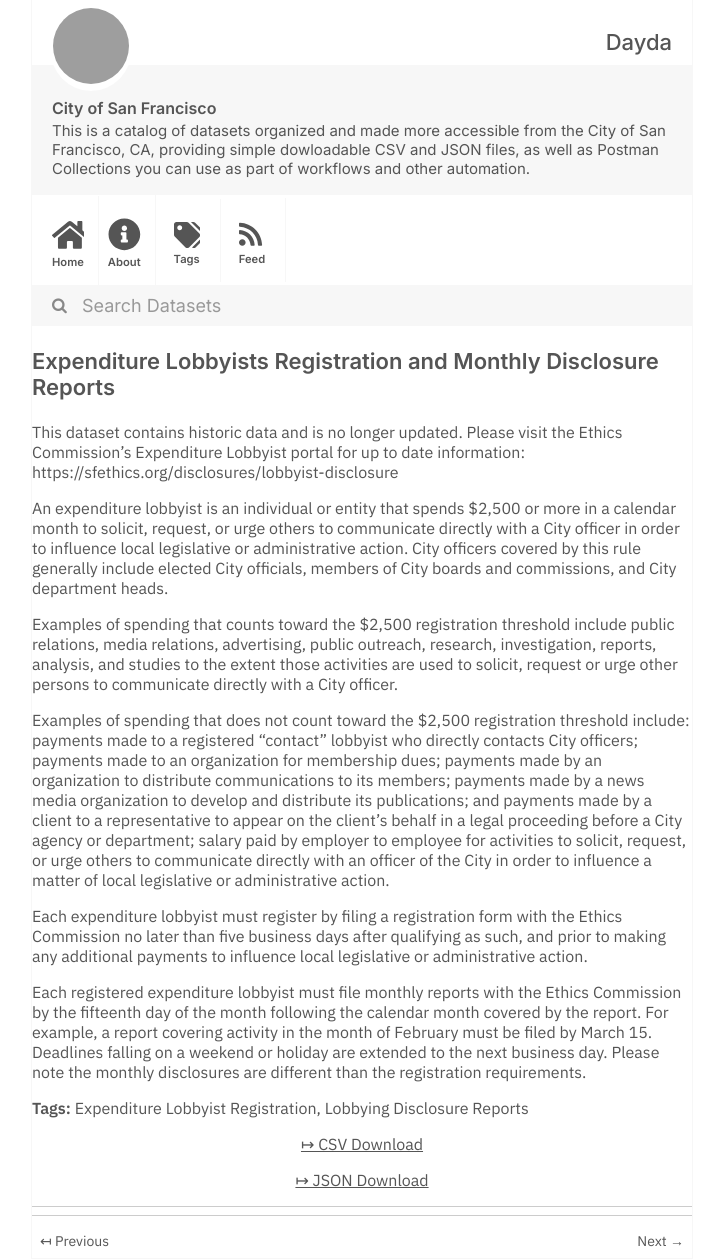
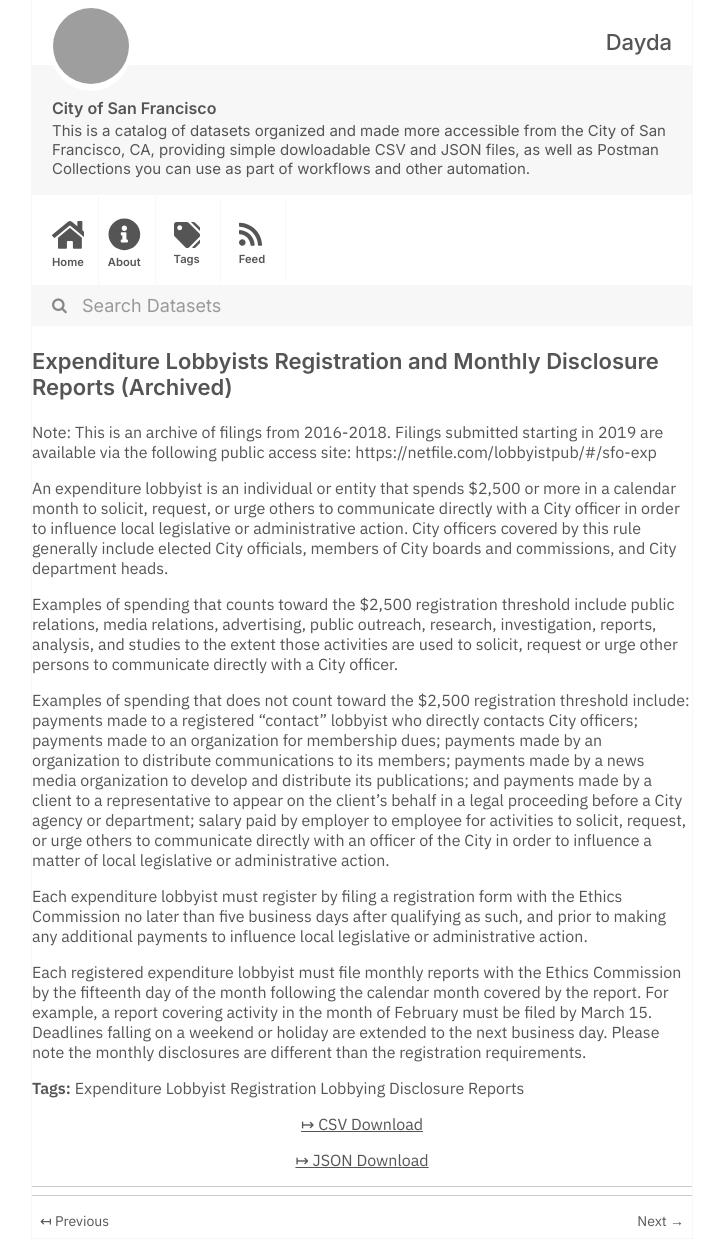
Before and after one commit to dayda-entities/city-of-san-francisco, a Jekyll site: the page built from _posts/2020-11-10-expenditure-lobbyists-registra.md, in a window 1280 px wide. Shown: the whole page, without its empty margins (278-1001 px from the left). Built offline with Jekyll 4.4.1, drawn with Linux system fonts in a browser that asks for light colours; grey boxes are pictures that could not be loaded.

Commit message:
Publish Data

```diff
--- a/_posts/2020-11-10-expenditure-lobbyists-registra.md
+++ b/_posts/2020-11-10-expenditure-lobbyists-registra.md
@@ -1,22 +1,21 @@
 ---
-title: Expenditure Lobbyists Registration and Monthly Disclosure Reports
-created: '2020-11-10T16:56:27.599431'
-modified: '2020-11-10T16:56:27.599438'
+title: Expenditure Lobbyists Registration and Monthly Disclosure Reports (Archived)
+created: '2020-11-10T16:56:47.165543'
+modified: '2020-11-10T16:56:47.165550'
 state: active
 type: dataset
 tags:
-  - Expenditure Lobbyist Registration
-  - Lobbying Disclosure Reports
+  - Expenditure Lobbyist Registration Lobbying Disclosure Reports
 groups:
   - Local Government
-csv_url: 'https://data.sfgov.org/api/views/dnhe-svq6/rows.csv?accessType=DOWNLOAD'
-json_url: 'https://data.sfgov.org/api/views/dnhe-svq6/rows.json?accessType=DOWNLOAD'
+csv_url: 'https://data.sfgov.org/api/views/nkxk-d459/rows.csv?accessType=DOWNLOAD'
+json_url: 'https://data.sfgov.org/api/views/nkxk-d459/rows.json?accessType=DOWNLOAD'
 layout: post
 
 ---
-This dataset contains historic data and is no longer updated.  Please visit the Ethics Commission's Expenditure Lobbyist portal for up to date information: https://sfethics.org/disclosures/lobbyist-disclosure
+Note:  This is an archive of filings from 2016-2018.  Filings submitted starting in 2019 are available via the following public access site:  https://netfile.com/lobbyistpub/#/sfo-exp
 
-An expenditure lobbyist is an individual or entity that spends $2,500 or more in a calendar month to solicit, request, or urge others to communicate directly with a City officer in order to influence local legislative or administrative action. City officers covered by this rule generally include elected City officials, members of City boards and commissions, and City department heads.
+An expenditure lobbyist is an individual or entity that spends $2,500 or more in a calendar month to solicit, request, or urge others to communicate directly with a City officer in order to influence local legislative or administrative action.  City officers covered by this rule generally include elected City officials, members of City boards and commissions, and City department heads.
 
 Examples of spending that counts toward the $2,500 registration threshold include public relations, media relations, advertising, public outreach, research, investigation, reports, analysis, and studies to the extent those activities are used to solicit, request or urge other persons to communicate directly with a City officer.
 
@@ -24,4 +23,4 @@ Examples of spending that does not count toward the $2,500 registration threshol
 
 Each expenditure lobbyist must register by filing a registration form with the Ethics Commission no later than five business days after qualifying as such, and prior to making any additional payments to influence local legislative or administrative action.
 
-Each registered expenditure lobbyist must file monthly reports with the Ethics Commission by the fifteenth day of the month following the calendar month covered by the report. For example, a report covering activity in the month of February must be filed by March 15. Deadlines falling on a weekend or holiday are extended to the next business day. Please note the monthly disclosures are different than the registration requirements.
+Each registered expenditure lobbyist must file monthly reports with the Ethics Commission by the fifteenth day of the month following the calendar month covered by the report. For example, a report covering activity in the month of February must be filed by March 15.  Deadlines falling on a weekend or holiday are extended to the next business day.  Please note the monthly disclosures are different than the registration requirements.
```
